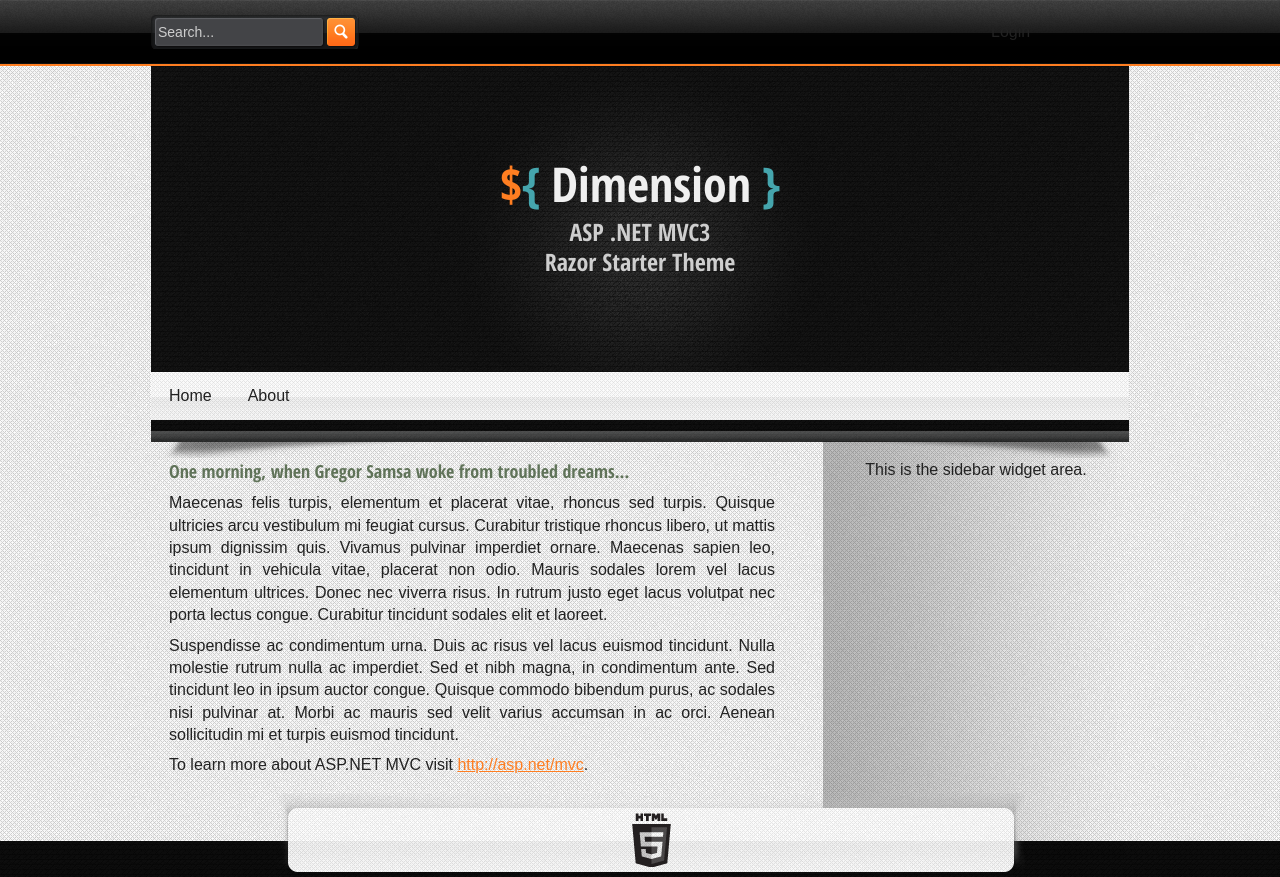
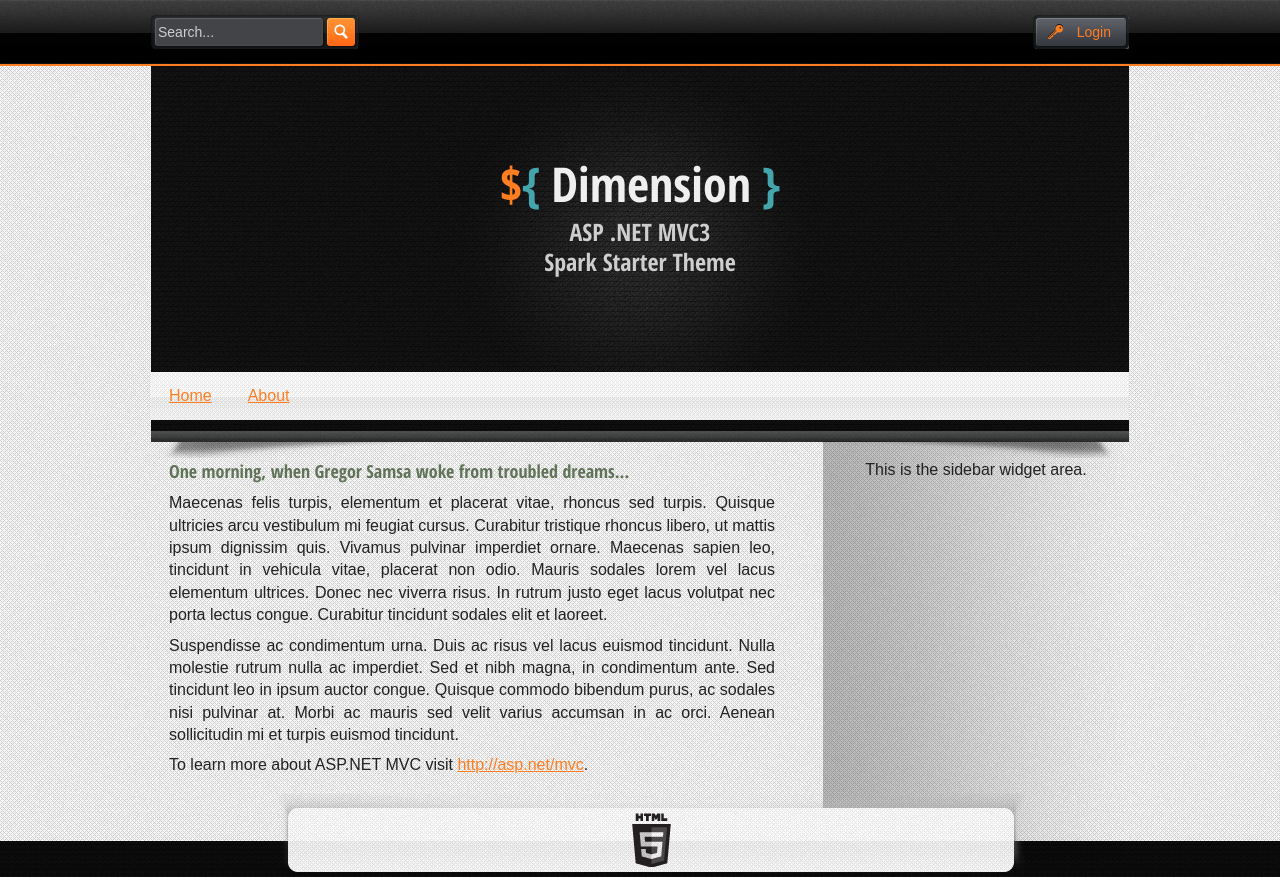
Before and after one commit to chrisvogt/dimensions-views, a plain HTML site: page index.html in a window 1280 px wide. Shown: the top 877 px of the page. Drawn offline with nearby package versions, Linux system fonts and the light colour scheme.

Commit message:
Convert navigation placeholders to hyperlinks.

```diff
--- a/css/style.css
+++ b/css/style.css
@@ -429,6 +429,30 @@ body {
     background: url('../img/logos/html5.png');
 }
 
+#login a {
+    display: block;
+    background:  url('../img/sprite-login.png');
+    width: 96px;
+    height: 34px;
+    margin-top: 15px;
+    float: right;
+}
+
+#login a:hover {
+    background-position: 0 -34px;
+}
+
+    #login a:hover span {
+        color: #333;
+    }
+
+#login span {
+    float: right;
+    line-height: 34px;
+    margin-right: 18px;
+    font-size: .875em;
+}
+
 
 /* ==|== media queries ======================================================
    EXAMPLE Media Query for Responsive Design.
--- a/index.html
+++ b/index.html
@@ -52,7 +52,9 @@
             </form>
           </div><!-- end #search -->
           <div id="login" class="grid_2 push_7">
-            Login
+            <a href="#" title="Login">
+              <span>Login</span>
+            </a>
           </div><!-- end #login -->
         </div><!-- end #top-content -->
       </div><!-- end #top-bar -->
@@ -62,13 +64,17 @@
           <h1><span class="orange">$</span><span class="teal">{</span> Dimension <span class="teal">}</span></h1>
           <p id="tagline">
             ASP .NET MVC3<br />
-            Razor Starter Theme
+            Spark Starter Theme
           </p>
         </div><!-- end #teaser -->
         <nav id="primary-nav">
           <ul>
-            <li>Home</li>
-            <li>About</li>
+            <li>
+              <a href="#" title="Home">Home</a>
+            </li>
+            <li>
+              <a href="#" title="About">About</a>
+            </li>
           </ul>
         </nav><!-- end #primary-nav -->
       </div><!-- end #banner -->
```
Also changed, not shown: img/sprite-login.png (added).
